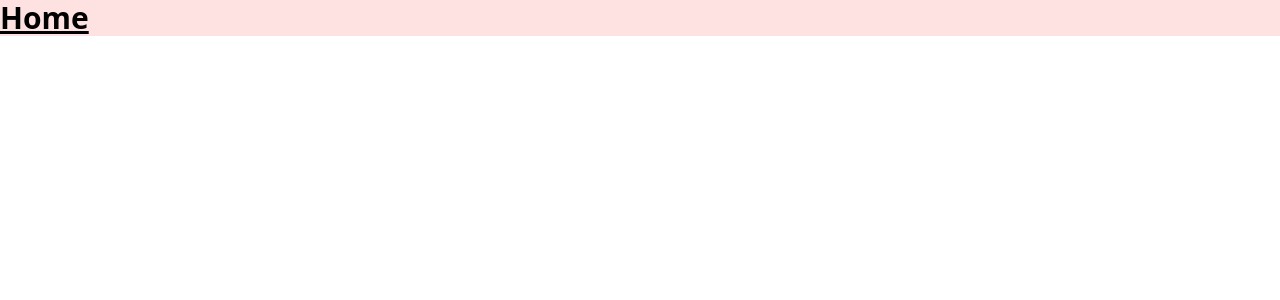
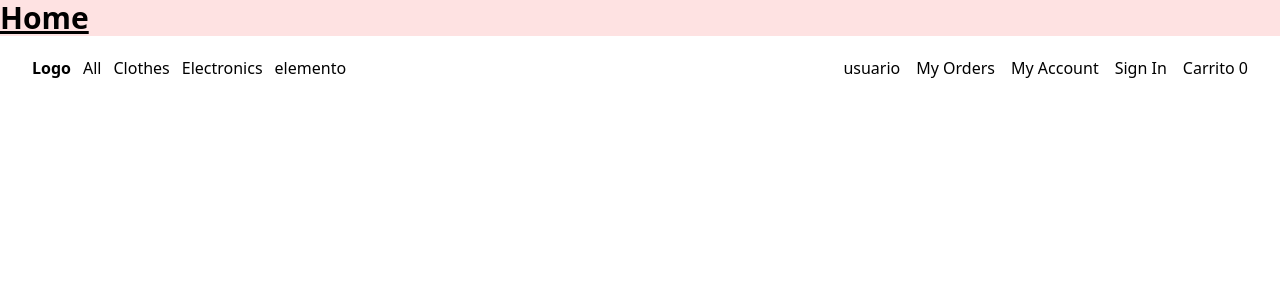
Before and after one commit to GabyGonher/E-comerce, a React (Vite) app: page / in a window 1280 px wide. Shown: the top 300 px of the page. Built offline with nearby package versions, Linux system fonts and the light colour scheme.

Commit message:
Diseño de navbar, se agregan estilos

```diff
--- /dev/null
+++ b/src/Components/Navbar/index.jsx
@@ -0,0 +1,40 @@
+import { NavLink } from 'react-router-dom';
+
+const Navbar = () => {
+  return (
+    <nav className="flex justify-between items-center fixed z-10 w-full py-5 px-8 font-light">
+      <ul className="flex items-center gap-3">
+        <li className="font-semibold">
+          <NavLink to="/">Logo</NavLink>
+        </li>
+        <li>
+          <NavLink to="/">All</NavLink>
+        </li>
+        <li>
+          <NavLink to="/clothes">Clothes</NavLink>
+        </li>
+        <li>
+          <NavLink to="/electronics">Electronics</NavLink>
+        </li>
+        <li>
+          <NavLink to="/elemento">elemento</NavLink>
+        </li>
+      </ul>
+      <ul className="flex items-center gap-4">
+        <li>usuario</li>
+        <li>
+          <NavLink to="/my-orders">My Orders</NavLink>
+        </li>
+        <li>
+          <NavLink to="/my-account">My Account</NavLink>
+        </li>
+        <li>
+          <NavLink to="/sign-in">Sign In</NavLink>
+        </li>
+        <li> Carrito 0</li>
+      </ul>
+    </nav>
+  );
+};
+
+export default Navbar;
--- a/src/Pages/App/index.jsx
+++ b/src/Pages/App/index.jsx
@@ -5,6 +5,7 @@ import MyOrder from '../MyOrder';
 import MyOrders from '../MyOrders';
 import NotFound from '../NotFound';
 import SignIn from '../SignIn';
+import Navbar from '../../Components/Navbar';
 
 const AppRoutes = () => {
   let routes = useRoutes([
@@ -22,6 +23,7 @@ function App() {
   return (
     <BrowserRouter>
       <AppRoutes />
+      <Navbar />
     </BrowserRouter>
   );
 }
```
